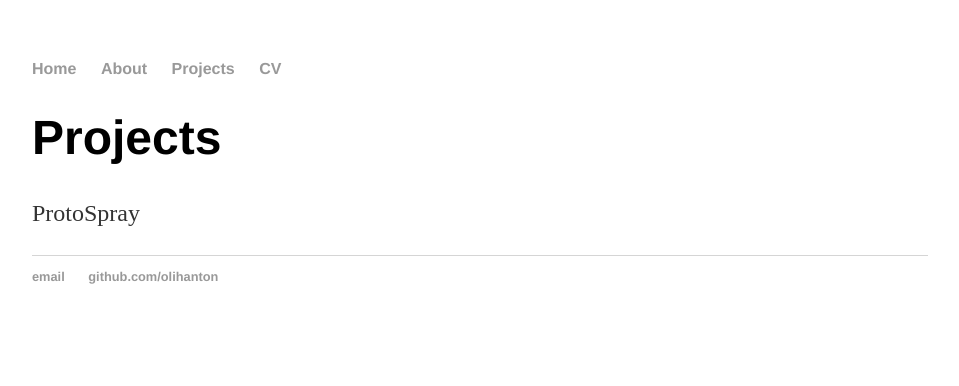
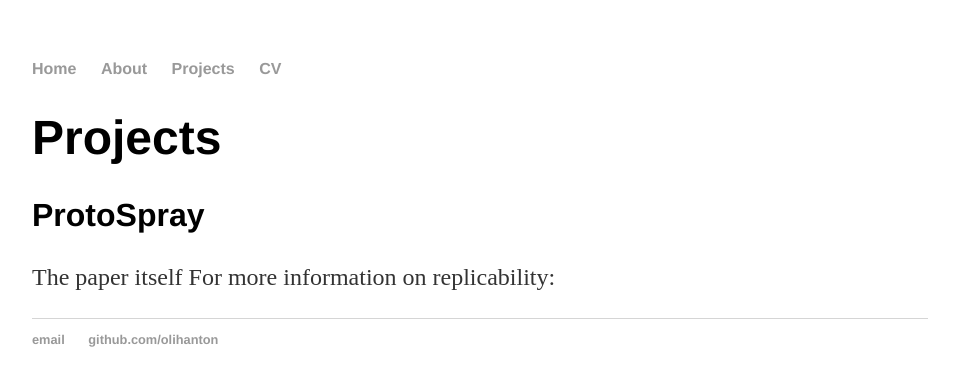
Before and after one commit to olihanton/olihanton.github.io, a Jekyll site: the page built from projects.html, in a window 1280 px wide. Shown: the top 386 px of the page, without its empty margins (160-1119 px from the left). Built offline with Jekyll 4.4.1, drawn with Linux system fonts in a browser that asks for light colours.

Commit message:
Update projects.html

```diff
--- a/projects.html
+++ b/projects.html
@@ -4,7 +4,11 @@ title: Projects
 ---
 <div class="blurb">
 	<h1>Projects</h1>
-	<p> ProtoSpray
+	<h2> ProtoSpray </h2>
+	<p>	The paper itself
+		For more information on replicability:
 
-		<!--<a href="/about">Read more about my life...</a></p>-->
+
+		<!--<a href="/about">Read more about my life...</a>-->
+	</p>
 </div><!-- /.blurb -->
```
